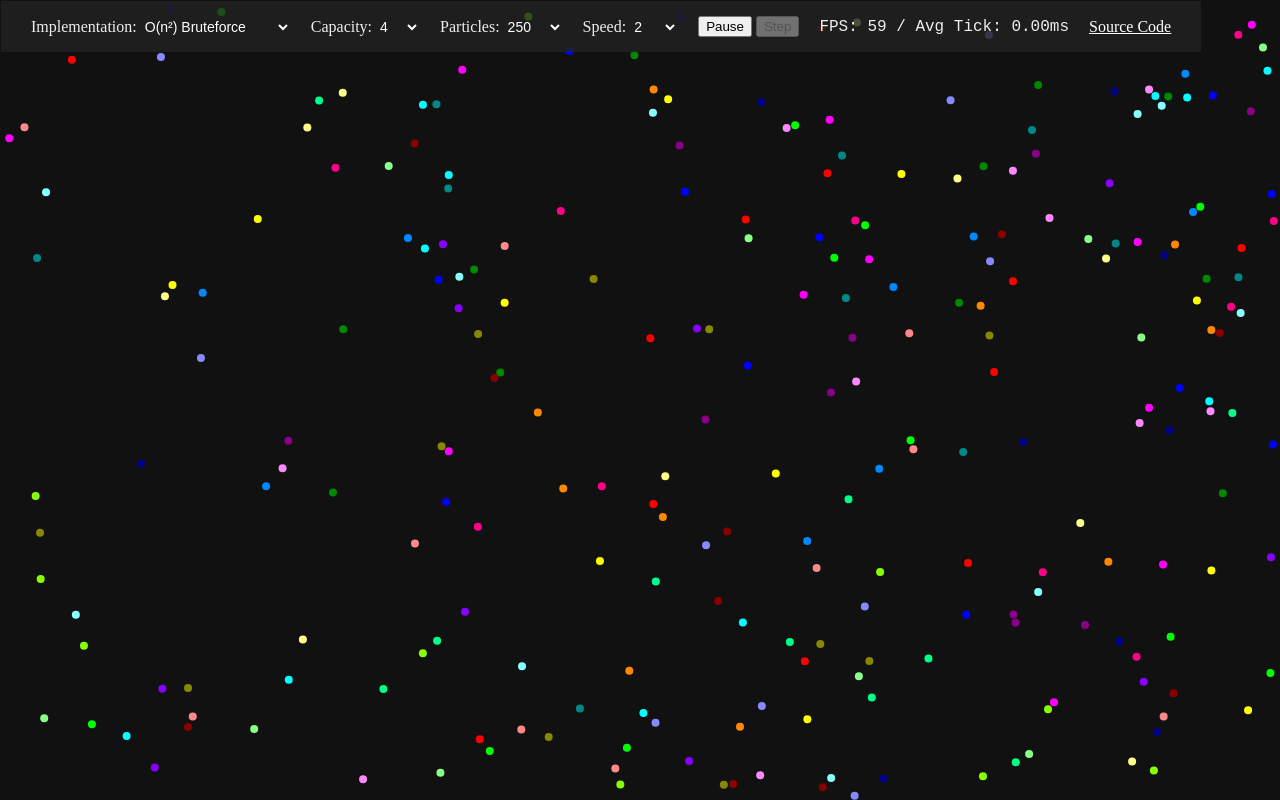
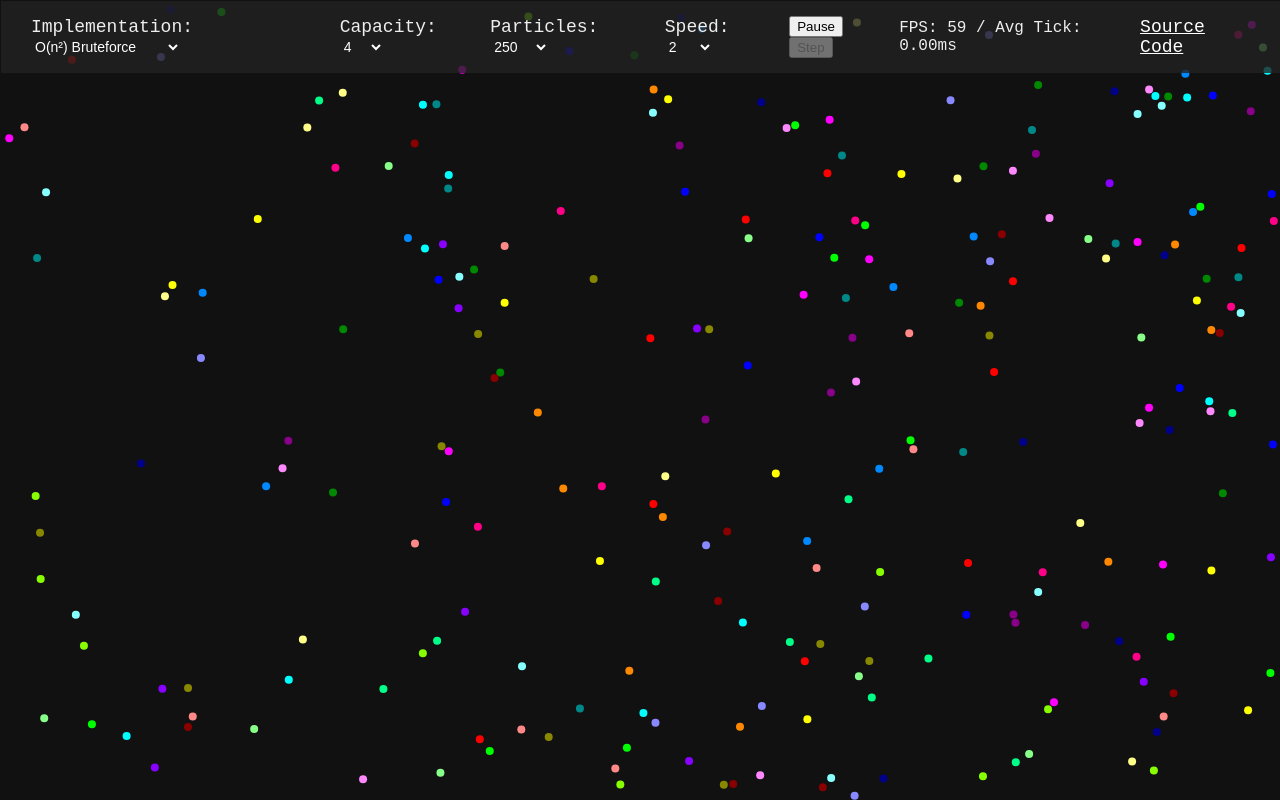
Before and after one commit to nopeless/quadtree-collision-detection, a website built with Vite: page src/index.html in a window 1280 px wide. Built offline with nearby package versions, Linux system fonts and the light colour scheme.

Commit message:
style change

```diff
--- a/src/style.css
+++ b/src/style.css
@@ -7,6 +7,9 @@ body {
 }
 
 .controls {
+  font-family: 'Courier New', Courier, monospace;
+  font-size: large;
+
   top: 1px;
   left: 1px;
 
@@ -14,7 +17,7 @@ body {
   background: rgba(34, 34, 34, 0.8);
   padding: 15px 30px;
   display: flex;
-  gap: 20px;
+  gap: 10px;
   align-items: center;
   z-index: 10;
 }
```
